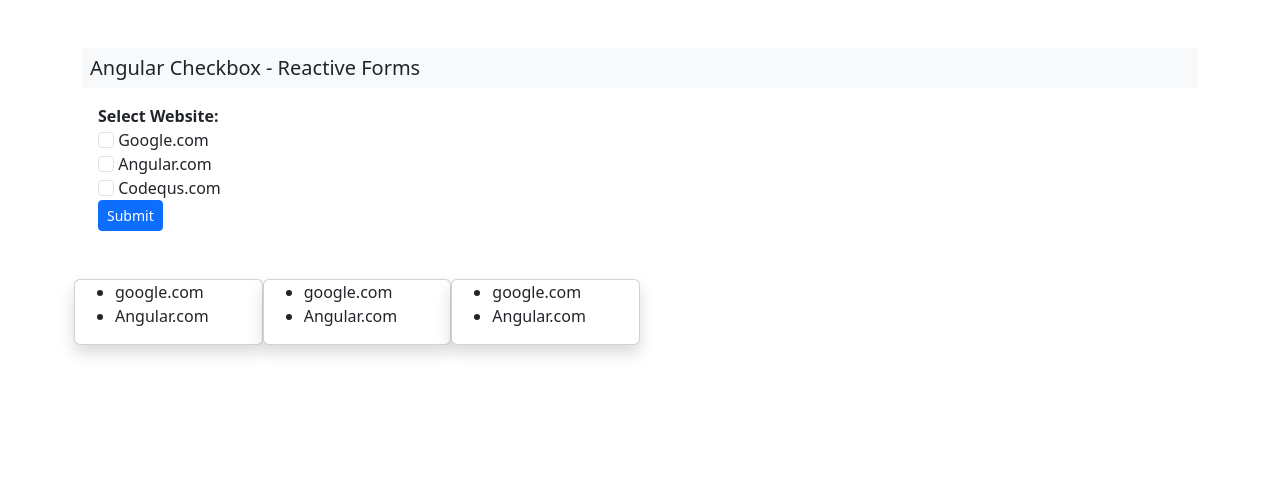
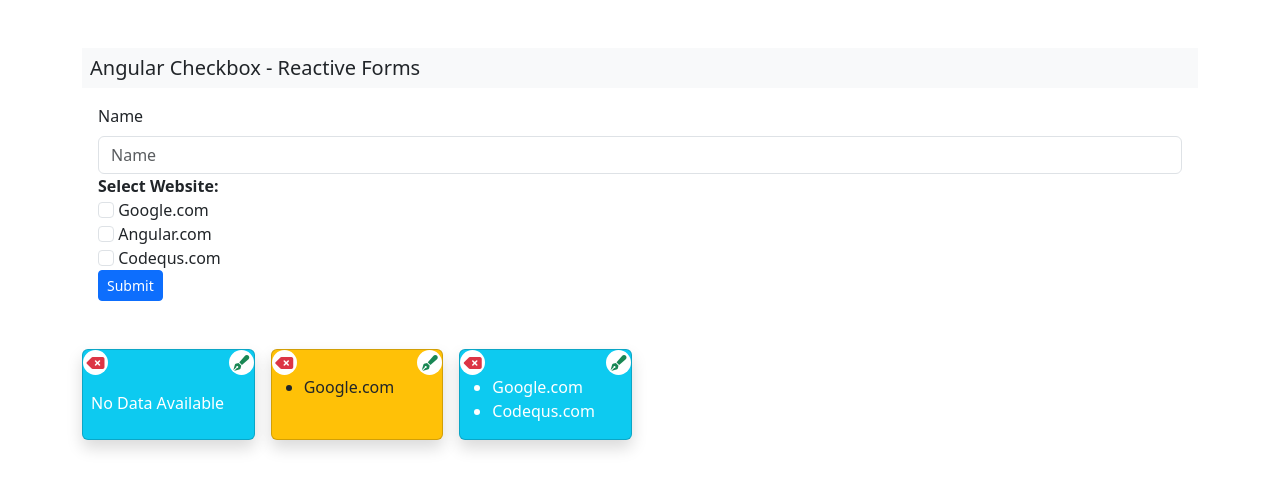
Before and after one commit to keyur2115/dynamic-checkbox-angular, an Angular app: page /reactive-checkbox in a window 1280 px wide. Shown: the top 490 px of the page. Built offline with nearby package versions, Linux system fonts and the light colour scheme; data requests are answered from the project's data file.

Commit message:
changes done --keyur

```diff
--- a/db.json
+++ b/db.json
@@ -1,8 +1,24 @@
 {
   "posts": [
-   {"username":"keyur", "website":["google.com", "Angular.com"]},
-    {"username":"keyur", "website":["google.com", "Angular.com"]},
-    {"username":"keyur", "website":["google.com", "Angular.com"]}
+    {
+      "name": "",
+      "website": [],
+      "id": 2
+    },
+    {
+      "name": "",
+      "website": [
+        "Google.com"
+      ],
+      "id": 3
+    },
+    {
+      "name": "",
+      "website": [
+        "Google.com",
+        "Codequs.com"
+      ],
+      "id": 5
+    }
   ]
-
 }
--- a/src/app/reactive-checkbox/reactive-checkbox.component.html
+++ b/src/app/reactive-checkbox/reactive-checkbox.component.html
@@ -4,8 +4,12 @@
 	<div class="mt-3 px-3">
 		<form [formGroup]="form">
 			<div class="form-group">
+				<label class="form-label" for="name">Name</label>
+				<input type="text" class="form-control" placeholder="Name" formControlName="name">
+			</div>
+			<div class="form-group">
 				<label for="website"><strong>Select Website:</strong></label>
-				<ng-container *ngFor="let website of websiteList">
+				<ng-container *ngFor="let website of websiteList; let i = index;">
 					<div>
 					<input class="form-check-input" type="checkbox" [value]="website.name" (change)="onCheckBoxChange($event)">
 					{{website.name}}</div>
@@ -18,10 +22,23 @@
 
 	<div *ngIf="checkBoxData" class="mt-5">
 			<div class="row gy-3 gx-3">
-				<div class="col-lg-2 col-md-4 col-6 card shadow"  *ngFor="let data of checkBoxData">
-					<ul>
-					   <li *ngFor="let item of data.website">{{item}}</li>
-					</ul>
+				<div class="col-lg-2 col-md-4 col-6 "  *ngFor="let data of checkBoxData; let i = index;">
+					<div class="card shadow h-100" [ngClass]="i % 2 == 0 ? 'bg-info text-white': 'bg-warning'">
+					<div class="d-flex justify-content-between align-items-center">
+						<div (click)="deleteData(data.id, i)" class=" btn-round">
+							<i class="fa-solid fa-delete-left text-danger"></i>
+						</div>
+						<div (click)="deleteData(data.id, i)" class=" btn-round">
+							<i class="fa-solid fa-pen-fancy text-success"></i>
+						</div>
+					</div>
+						<ul *ngIf="data.website.length">
+						   <li *ngFor="let item of data.website">
+						  	<span *ngIf="data.website.length"> {{item}} </span>
+						  </li>
+						</ul>
+					  	<span *ngIf="!data.website.length" class="px-2 py-3">No Data Available</span>
+					</div>
 				</div>
 			</div>
 	</div>
--- a/src/app/reactive-checkbox/reactive-checkbox.component.scss
+++ b/src/app/reactive-checkbox/reactive-checkbox.component.scss
@@ -0,0 +1,9 @@
+.btn-round {
+	width:25px;
+	height: 25px;
+	border-radius:50%;
+	background: white;
+	display: flex;
+	justify-content:center;
+	align-items: center;
+}
--- a/src/app/reactive-checkbox/reactive-checkbox.component.ts
+++ b/src/app/reactive-checkbox/reactive-checkbox.component.ts
@@ -20,6 +20,7 @@
 
   constructor(private fb: FormBuilder, private api:ApiService){
     this.form = this.fb.group({
+      name:[''],
       website: this.fb.array([])
     })
   }
@@ -38,7 +39,6 @@
     } else {
        const index = website.controls.findIndex(x => x.value === event.target.value);
        website.removeAt(index);
-
     }
 
 
@@ -54,7 +54,20 @@
     })
   }
 
+  deleteData(id:any, index:any){
+    this.api.deleteApi(id).then((res:any) => {
+      if(res){
+        this.checkBoxData.splice(index, 1);
+      }
+    })
+  }
+
+
   onSubmit(){
     console.log("this.form.value", this.form.value);
+
+    this.api.addApi(this.form.value).then((res:any) => {
+       this.checkBoxData = res;
+    })
   }
 }
--- a/src/app/services/api.service.ts
+++ b/src/app/services/api.service.ts
@@ -37,4 +37,14 @@
       })
     })
   }
+
+  deleteApi(id:any){
+    return new Promise((resolve, reject) => {
+      return this.http.delete(this.url+id).subscribe((res) => {
+        resolve(res);
+      }, (err) => {
+        reject(err);
+      })
+    })
+  }
 }
--- a/src/index.html
+++ b/src/index.html
@@ -6,6 +6,7 @@
   <base href="/">
   <meta name="viewport" content="width=device-width, initial-scale=1">
   <link rel="icon" type="image/x-icon" href="favicon.ico">
+  <script src="https://kit.fontawesome.com/fe6cacc556.js" crossorigin="anonymous"></script>
 </head>
 <body>
   <app-root></app-root>
```
